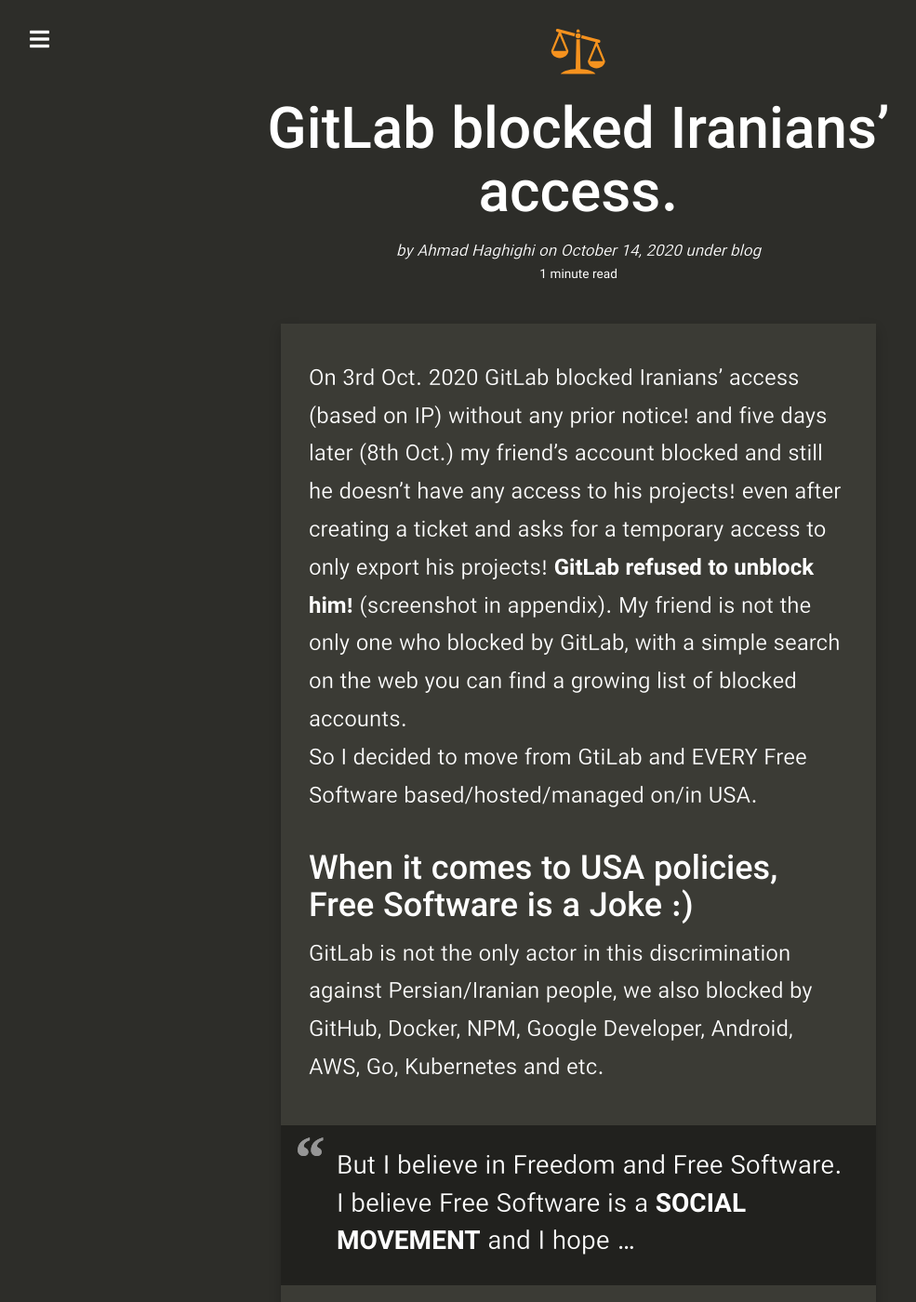
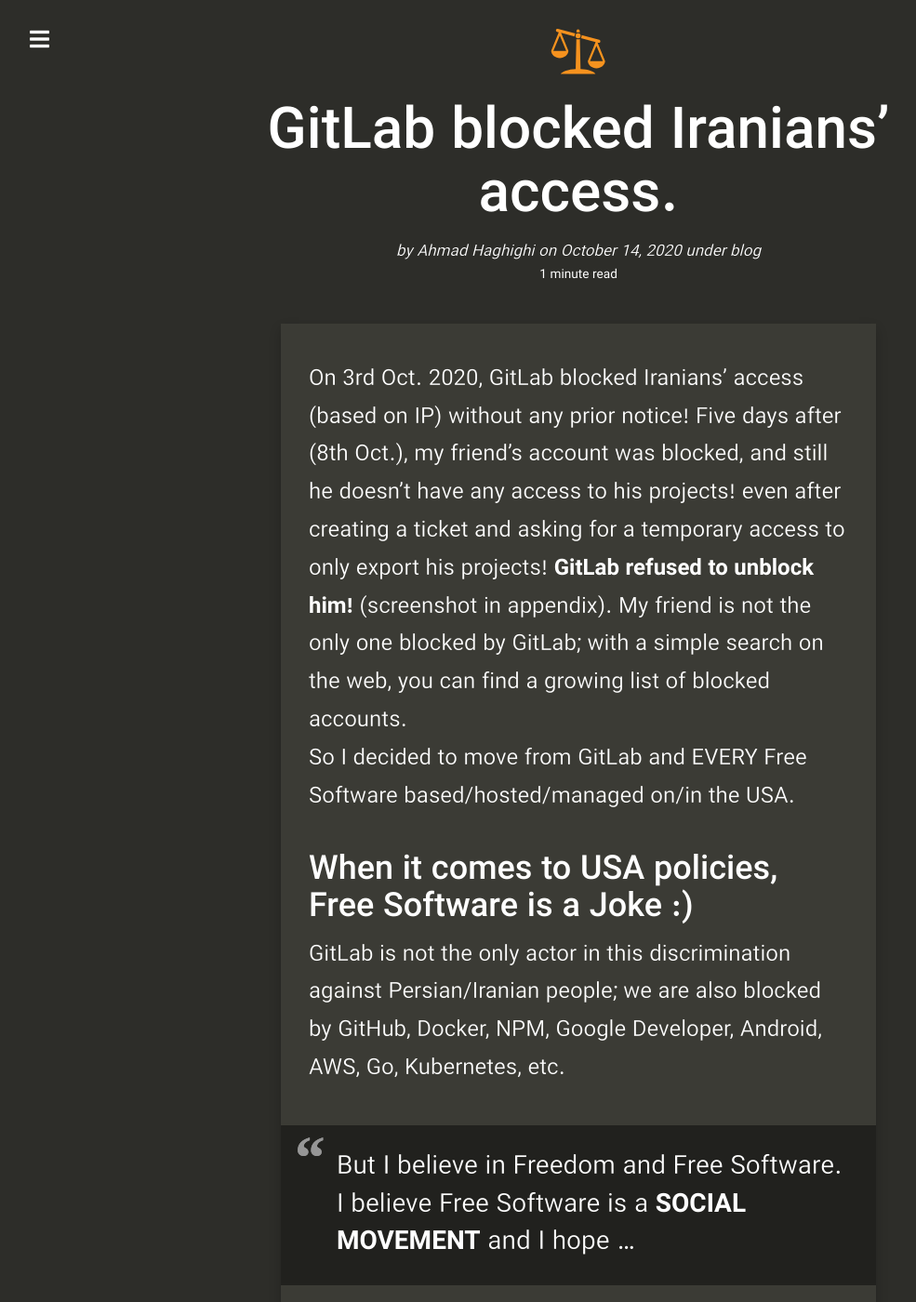
Before and after one commit to haghighi/haghighi.github.io, a Jekyll site: the page built from _posts/2020-10-14-gitlab.md, in a window 1280 px wide and 1400 px high. Shown: the whole window at 93% size, without its empty margins (18-1003 px from the left). Built offline with Jekyll 4.4.1, drawn with Linux system fonts in a browser that asks for light colours; nearby versions of some CDN libraries; comment, search, counter and statistics services are not loaded.

Commit message:
grammer check

```diff
--- a/_posts/2020-10-14-gitlab.md
+++ b/_posts/2020-10-14-gitlab.md
@@ -12,12 +12,16 @@
   - discrimination
   - inequality
 ---
-On 3rd Oct. 2020 GitLab blocked Iranians' access (based on IP) without any prior notice! and five days later (8th Oct.) my friend's account blocked and still he doesn't have any access to his projects! even after creating a ticket and asks for a temporary access to only export his projects! **GitLab refused to unblock him!** (screenshot in appendix). My friend is not the only one who blocked by GitLab, with a simple search on the web you can find a growing list of blocked accounts.
-So I decided to move from GtiLab and EVERY Free Software based/hosted/managed on/in USA.
+
+
+On 3rd Oct. 2020, GitLab blocked Iranians' access (based on IP) without any prior notice! Five days after (8th Oct.), my friend's account was blocked, and still he doesn't have any access to his projects! even after creating a ticket and asking for a temporary access to only export his projects! **GitLab refused to unblock him!** (screenshot in appendix). My friend is not the only one blocked by GitLab; with a simple search on the web, you can find a growing list of blocked accounts.
+So I decided to move from GitLab and EVERY Free Software based/hosted/managed on/in the USA.
 
 ## When it comes to USA policies, Free Software is a Joke :)
-GitLab is not the only actor in this discrimination against Persian/Iranian people, we also blocked by GitHub, Docker, NPM, Google Developer, Android, AWS, Go, Kubernetes and etc.
+GitLab is not the only actor in this discrimination against Persian/Iranian people; we are also blocked by GitHub, Docker, NPM, Google Developer, Android, AWS, Go, Kubernetes, etc.
 > But I believe in Freedom and Free Software. I believe Free Software is a **SOCIAL MOVEMENT** and I hope ...
+
+
 
 ## Appendix
 
```
